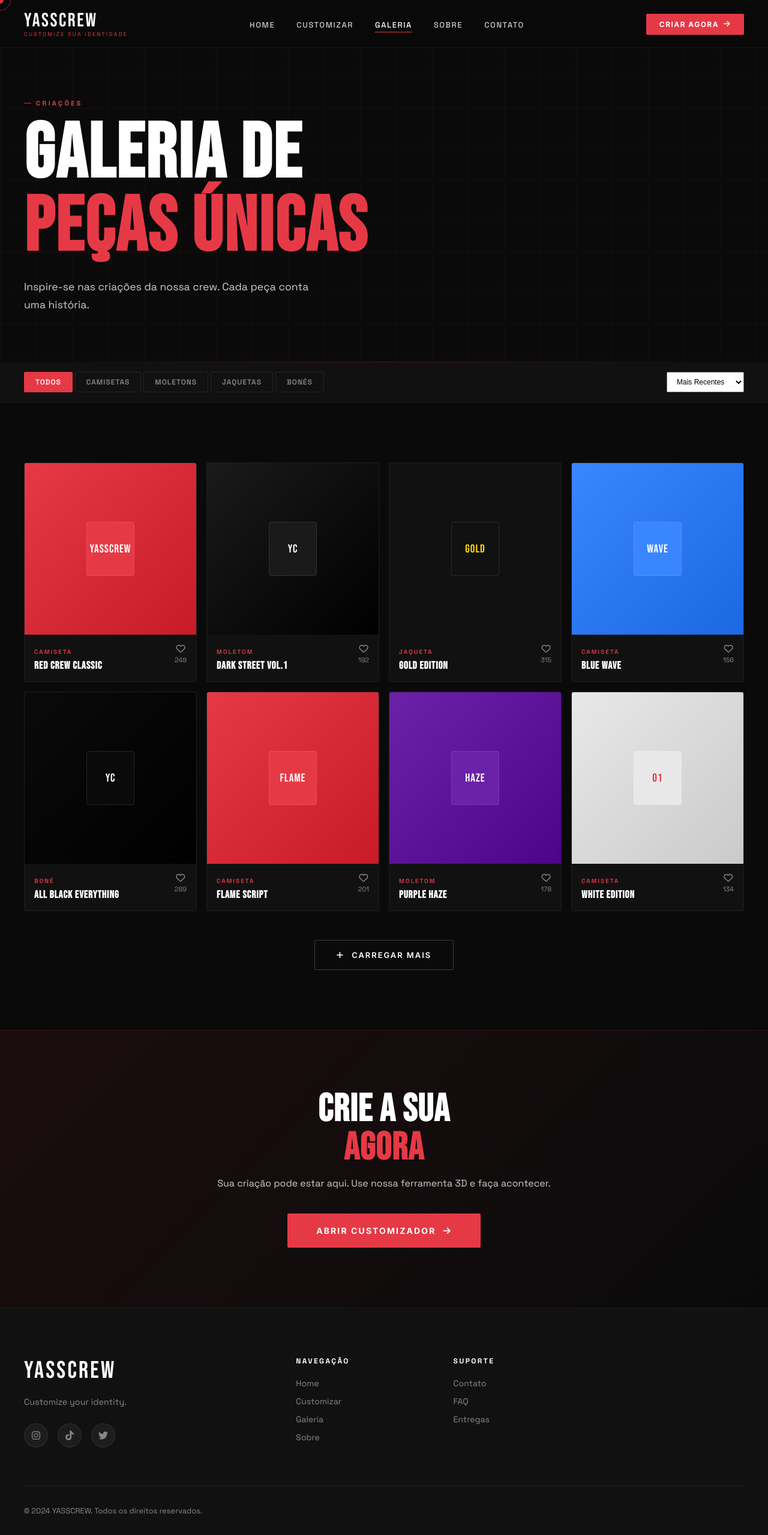
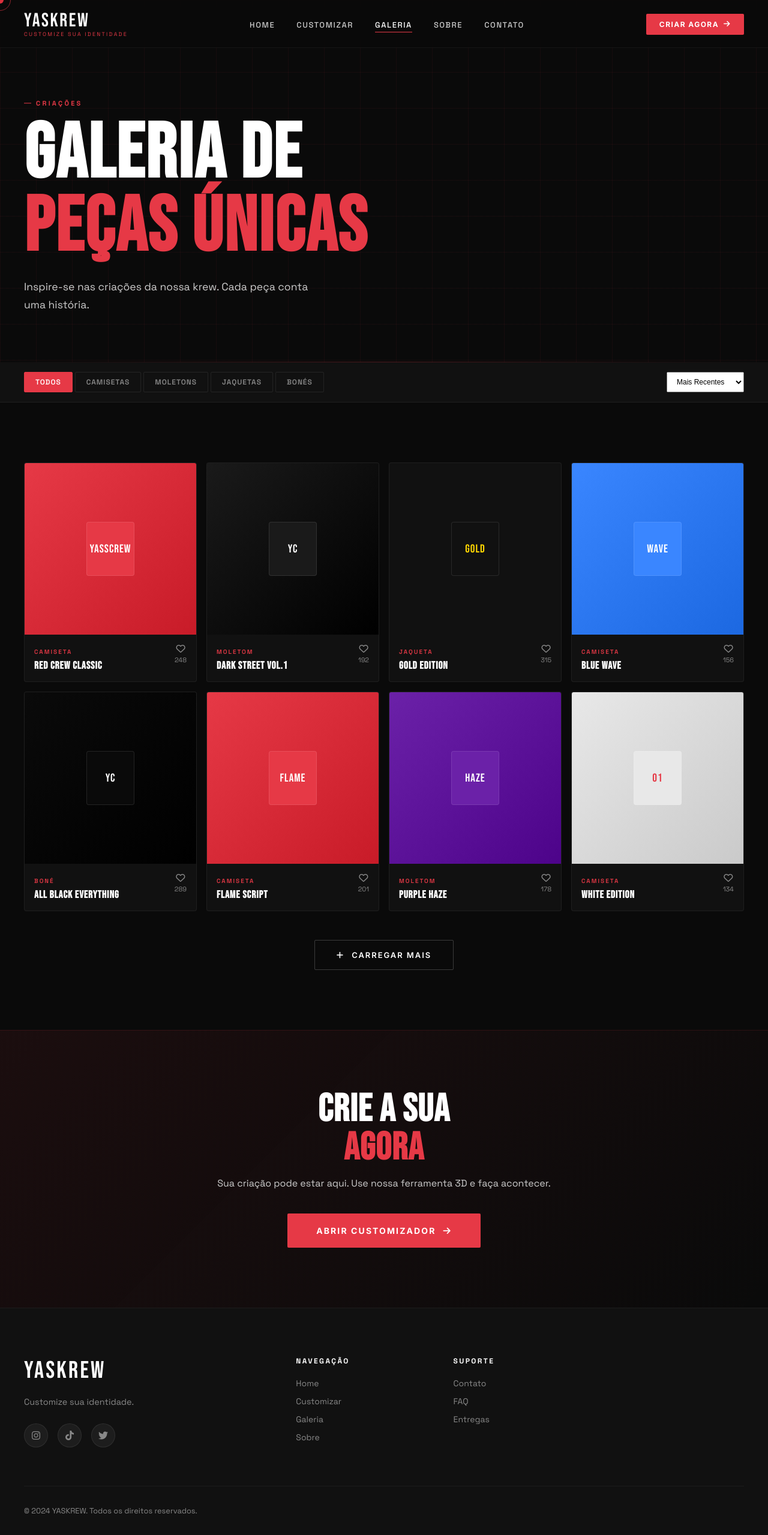
Before and after one commit to euguiwsc/yasscrew-site, a plain HTML site: page gallery.html in a window 1280 px wide. Shown: the whole page at 60% size. Drawn offline with Linux system fonts and the light colour scheme.

Commit message:
Update gallery.html

```diff
--- a/gallery.html
+++ b/gallery.html
@@ -3,7 +3,7 @@
 <head>
   <meta charset="UTF-8" />
   <meta name="viewport" content="width=device-width, initial-scale=1.0" />
-  <title>YASSCREW — Galeria de Criações</title>
+  <title>YASKREW — Galeria de Criações</title>
   <link rel="preconnect" href="https://fonts.googleapis.com" />
   <link rel="preconnect" href="https://fonts.gstatic.com" crossorigin />
   <link href="https://fonts.googleapis.com/css2?family=Bebas+Neue&family=Inter:wght@300;400;500;600;700;900&family=Space+Grotesk:wght@300;400;500;600;700&display=swap" rel="stylesheet" />
@@ -20,7 +20,7 @@
     <nav class="nav container">
       <div class="nav-logo">
         <a href="index.html" class="logo-link">
-          <span class="logo-text">YASSCREW</span>
+          <span class="logo-text">YASKREW</span>
           <span class="logo-sub">CUSTOMIZE SUA IDENTIDADE</span>
         </a>
       </div>
@@ -57,7 +57,7 @@
       <div class="container">
         <span class="section-tag">CRIAÇÕES</span>
         <h1 class="page-title">Galeria de<br /><em>Peças Únicas</em></h1>
-        <p>Inspire-se nas criações da nossa crew. Cada peça conta uma história.</p>
+        <p>Inspire-se nas criações da nossa krew. Cada peça conta uma história.</p>
       </div>
     </section>
 
@@ -116,8 +116,8 @@
     <div class="container">
       <div class="footer-top">
         <div class="footer-brand">
-          <span class="footer-logo">YASSCREW</span>
-          <p>Customize your identity.</p>
+          <span class="footer-logo">YASKREW</span>
+          <p>Customize sua identidade.</p>
           <div class="social-links">
             <a href="#"><i class="fab fa-instagram"></i></a>
             <a href="#"><i class="fab fa-tiktok"></i></a>
@@ -145,7 +145,7 @@
         </div>
       </div>
       <div class="footer-bottom">
-        <span>© 2024 YASSCREW. Todos os direitos reservados.</span>
+        <span>© 2024 YASKREW. Todos os direitos reservados.</span>
       </div>
     </div>
   </footer>
```
